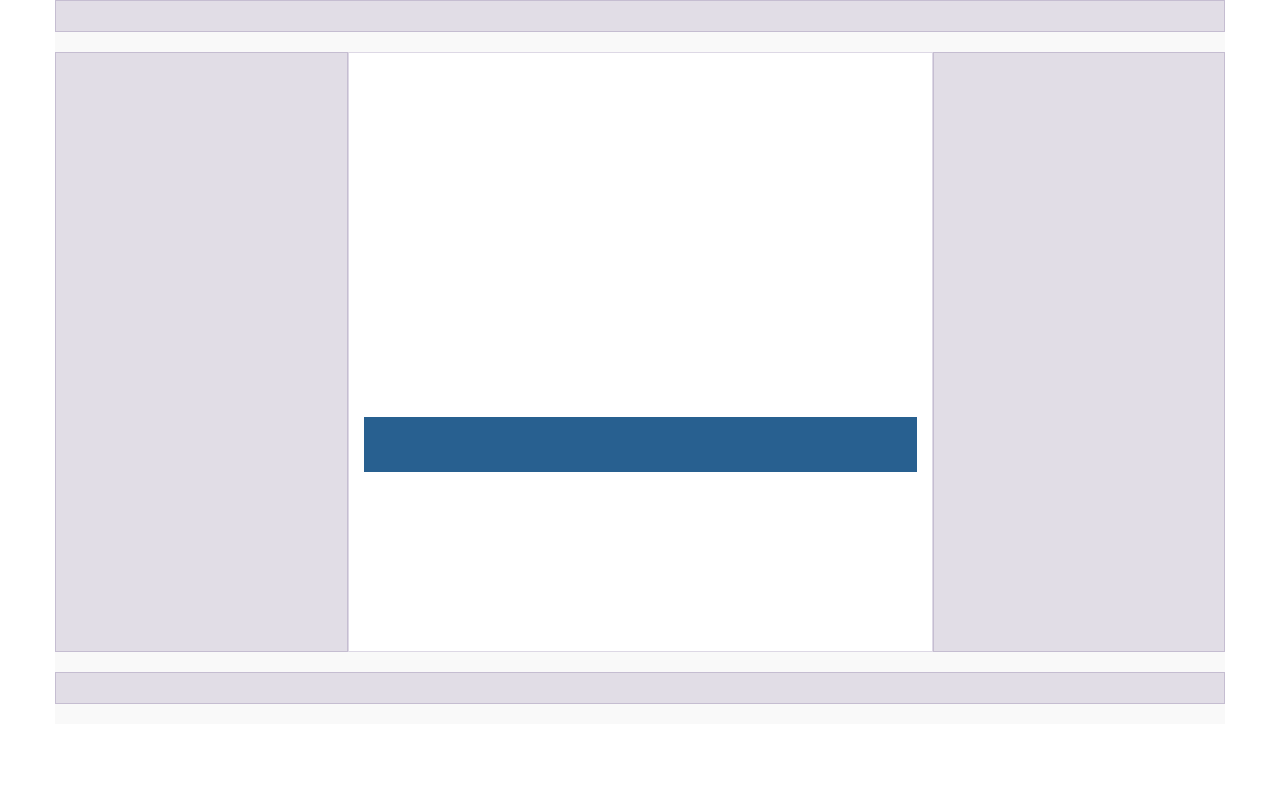
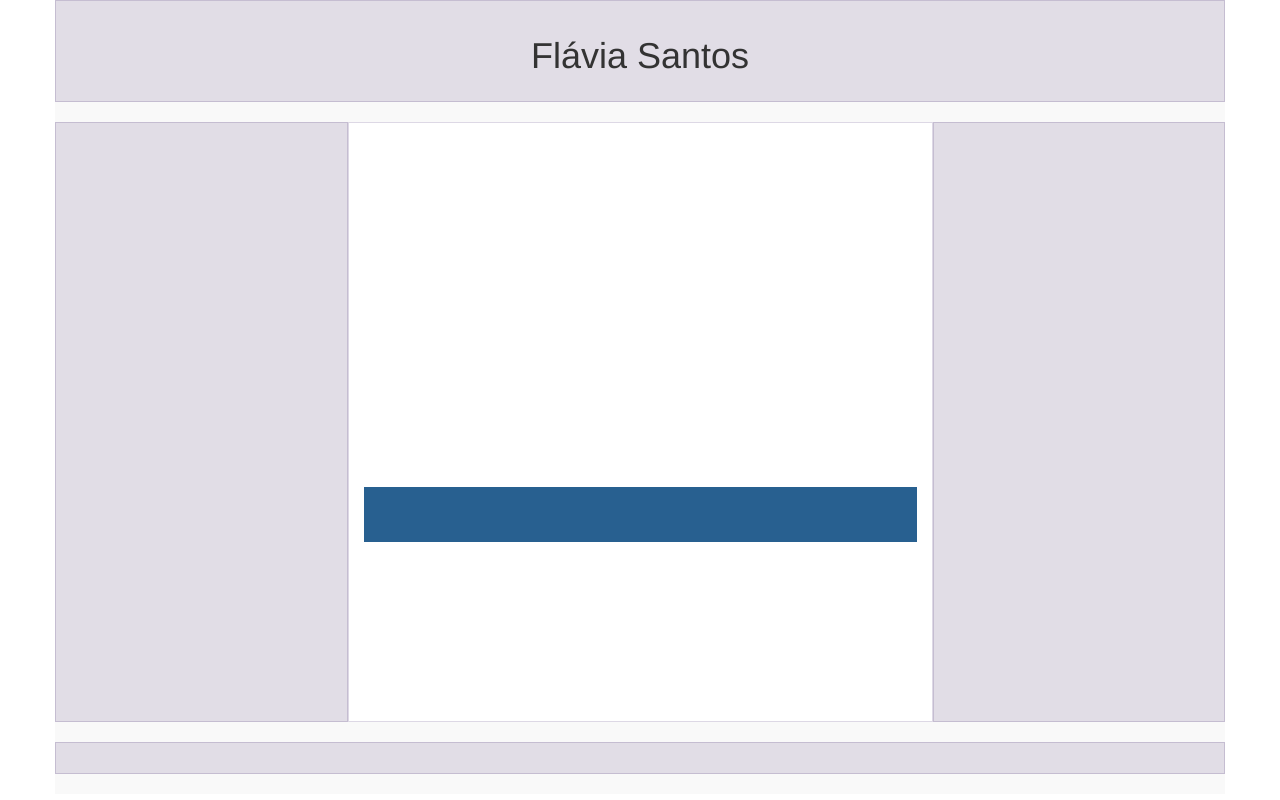
Before and after one commit to afcamila/Site-FS, a plain HTML site: page Cerimonial/index.html in a window 1280 px wide. Drawn offline with nearby package versions, Linux system fonts and the light colour scheme.

Commit message:
Cabeçalho

```diff
--- a/Cerimonial/bootstrap-3.3.6-dist/css/style.css
+++ b/Cerimonial/bootstrap-3.3.6-dist/css/style.css
@@ -5,6 +5,7 @@
  padding-right: 15px;
  padding-left: 15px;
  background-color: #f9f9f9;
+ foont-family:"amazoneBT";
 }
 .row {
  margin-bottom: 20px;
--- a/Cerimonial/index.html
+++ b/Cerimonial/index.html
@@ -8,7 +8,6 @@
 
     <link href="bootstrap-3.3.6-dist/css/bootstrap.min.css" rel="stylesheet">
     <link href="bootstrap-3.3.6-dist/css/style.css" rel="stylesheet">
-
     <!--[if lt IE 9]>
     <script src="https://oss.maxcdn.com/libs/html5shiv/3.7.0/html5shiv.js"></script>
     <script src="https://oss.maxcdn.com/libs/respond.js/1.4.2/respond.min.js"></script>
@@ -17,7 +16,7 @@
 <body>
     <div class="container">
     <header class="row">
-
+       <h1><center> Flávia Santos </center></h1>
     </header>
     <div class="row">
         <div role="main" class="col-md-6 col-md-push-3">
```
